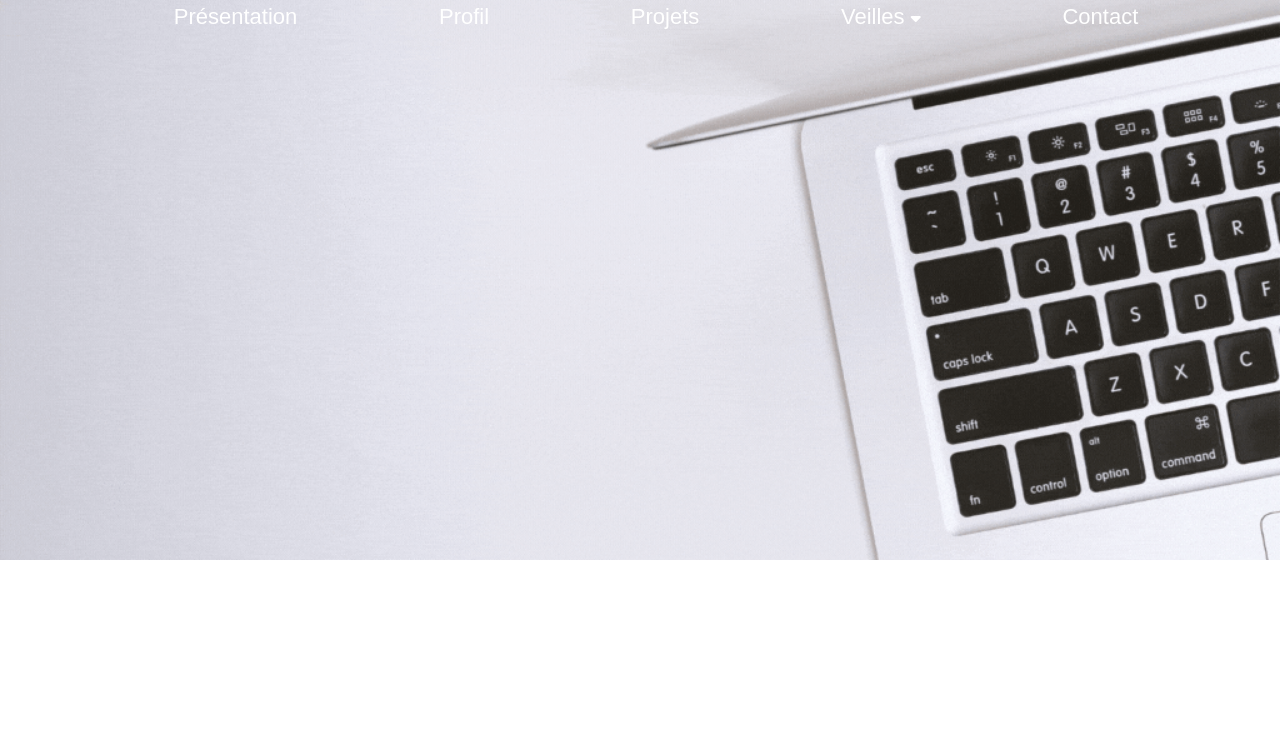
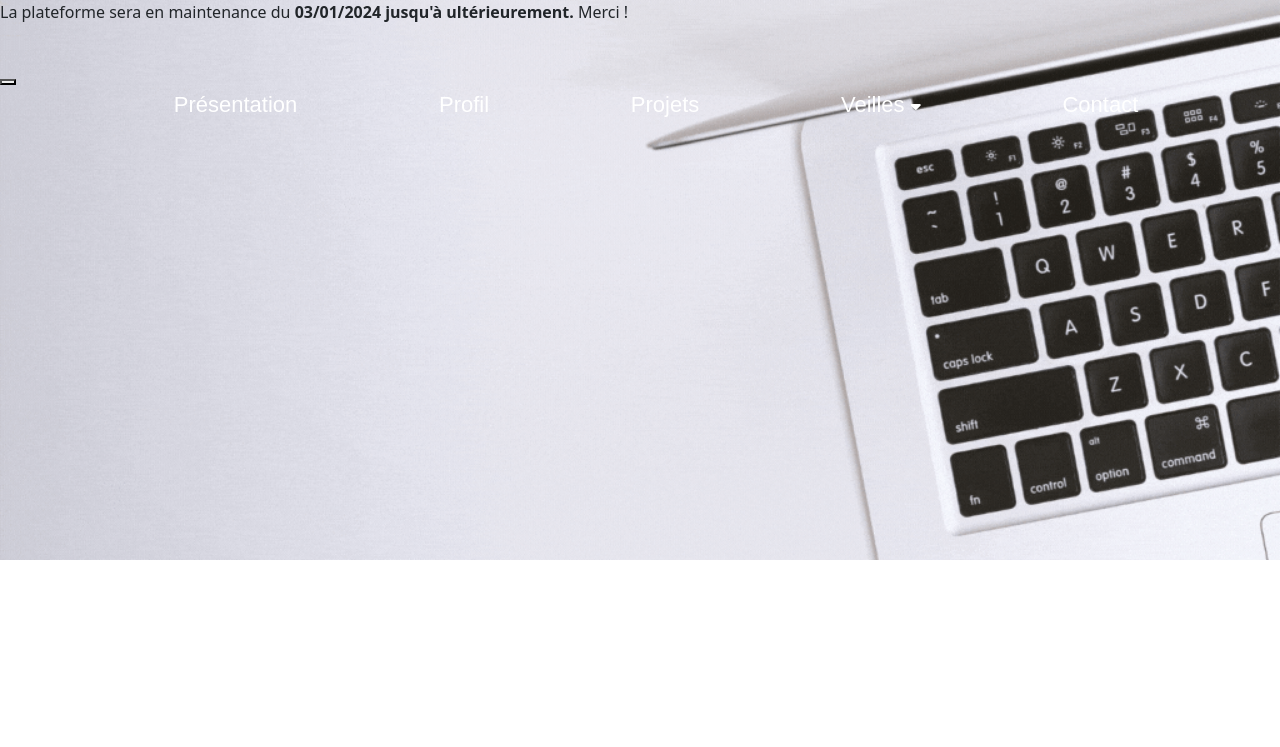
Before and after one commit to SDayar/Portfolio_site, a website: page index.html in a window 1280 px wide. Shown: the top 747 px of the page. Drawn offline with nearby package versions, Linux system fonts and the light colour scheme.

Commit message:
Update index.html

```diff
--- a/index.html
+++ b/index.html
@@ -11,7 +11,11 @@
     <body>
 
         <header>
-
+         <span class="maintenance">
+           <p>La plateforme sera en maintenance du <strong>03/01/2024 jusqu'à ultérieurement. </strong> Merci !</p>
+           <br \>
+           <button onclick="maintenance()" value="Ok"></button>
+         </span>
              <section>
                  <article class="cont_menu_lat">
                      <ul class="barrelat">
```
